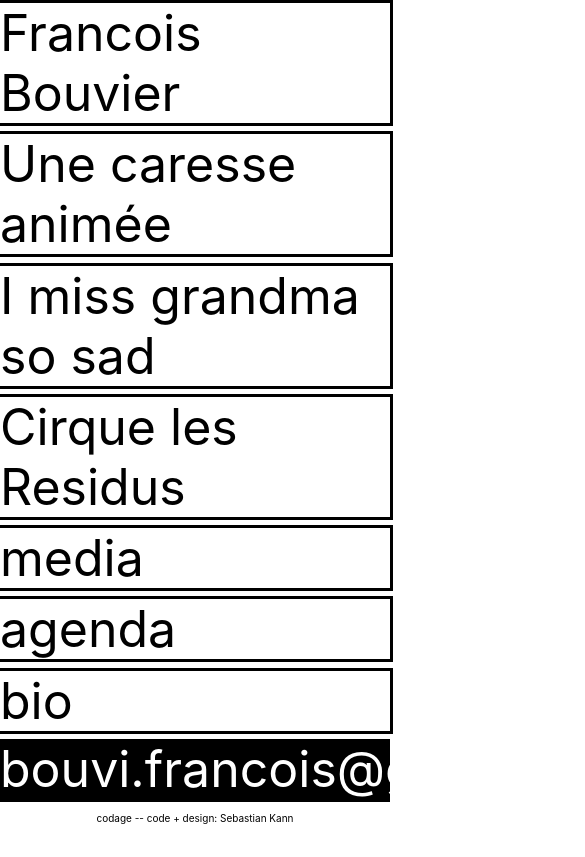
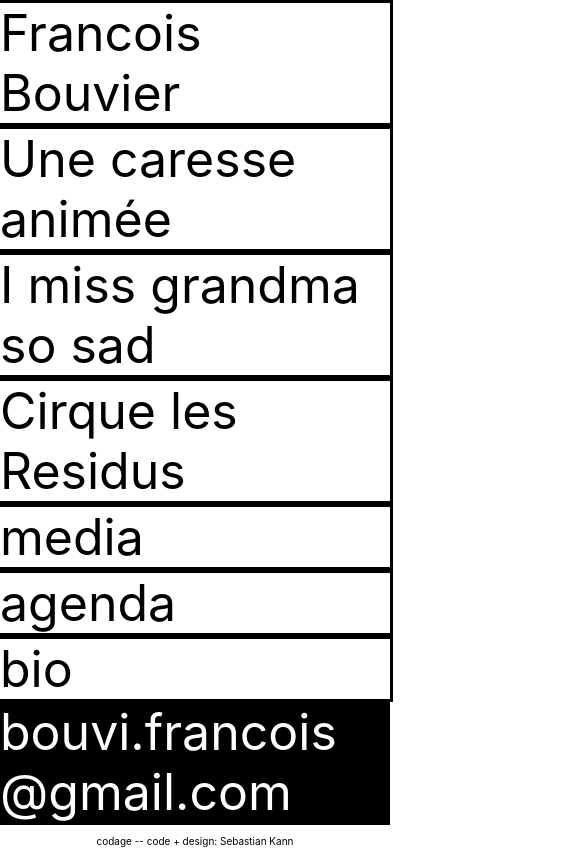
Before and after one commit to seb-2002/francois2021, a React (Create React App) app: page / in a window 390 px wide. Both pictures are taken after a click on the element "contact". Shown: the top 857 px of the page, 585 px wide, since content can reach past the window. Built offline with nearby package versions, Linux system fonts and the light colour scheme.

Commit message:
fixed contact for mobile

```diff
--- a/src/components/boxContent.jsx
+++ b/src/components/boxContent.jsx
@@ -65,8 +65,12 @@ function BoxContent(props) {
    {flipside &&
    <h2 className="flipside" onClick={()=>clickHandler(id)}>{flipside} </h2>
    }
+
    {contact &&
-   <h2 className="flipside" >{contact} </h2>
+   <>
+   <h2 className="flipside contact--phone" >{contact.name}<br></br>@{contact.domain}</h2>
+   <h2 className="flipside contact--desktop" >{contact.name}@{contact.domain}</h2>
+   </>
    }
 
    {show &&
--- a/src/components/boxContent.scss
+++ b/src/components/boxContent.scss
@@ -74,3 +74,20 @@
     background-color: black;
   }
 }
+
+.contact {
+  &--desktop {
+    display: none;
+  }
+}
+
+@media only screen and (min-width: 768px) {
+  .contact {
+    &--desktop {
+      display: block;
+    }
+    &--phone {
+      display: none;
+    }
+  }
+}
--- a/src/data/data.js
+++ b/src/data/data.js
@@ -124,7 +124,10 @@ const initialData = {
     {
       title: "contact",
       content: {
-        contact: "bouvi.francois@gmail.com",
+        contact: {
+          name: "bouvi.francois",
+          domain: "gmail.com",
+        },
       },
     },
   ],
```
